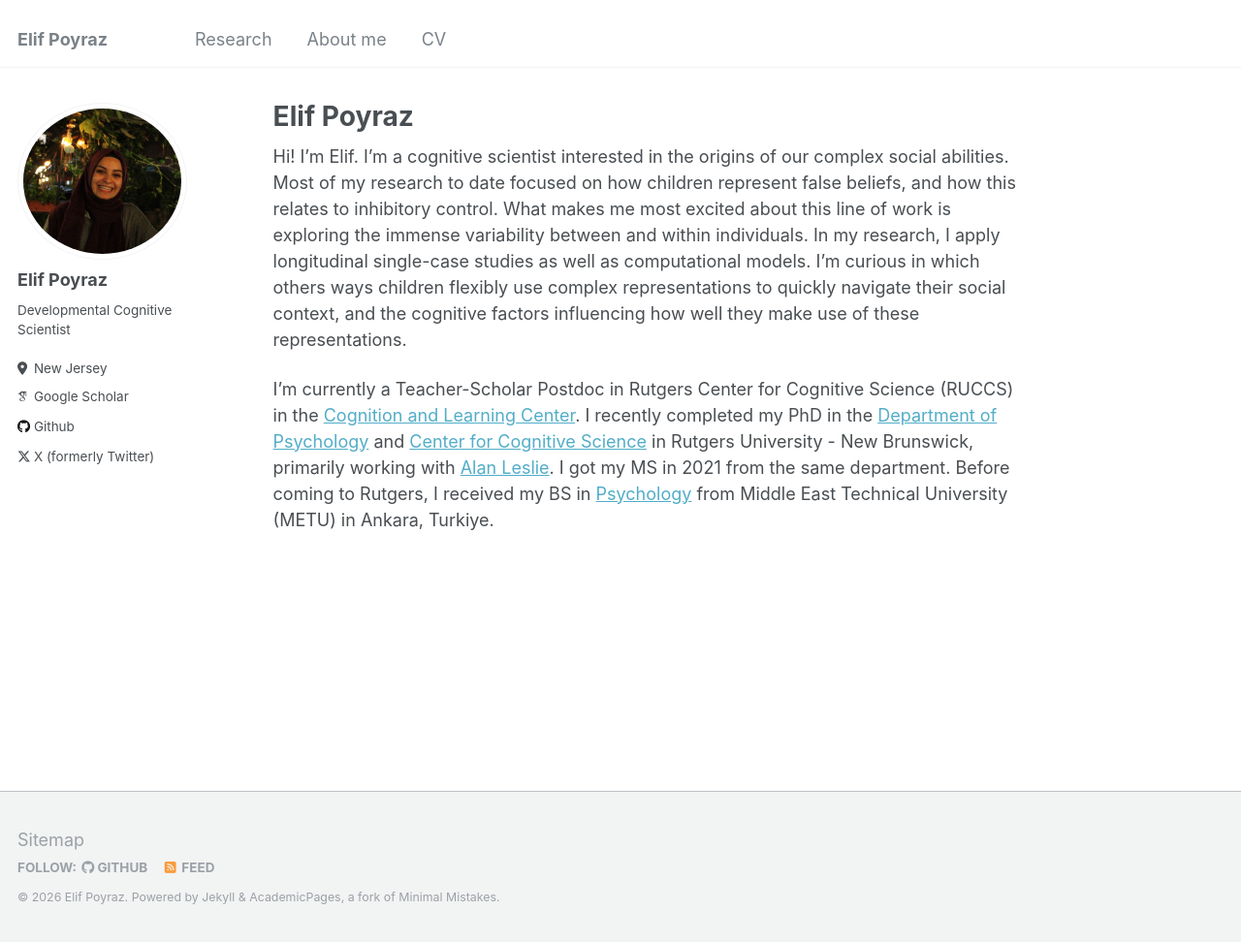
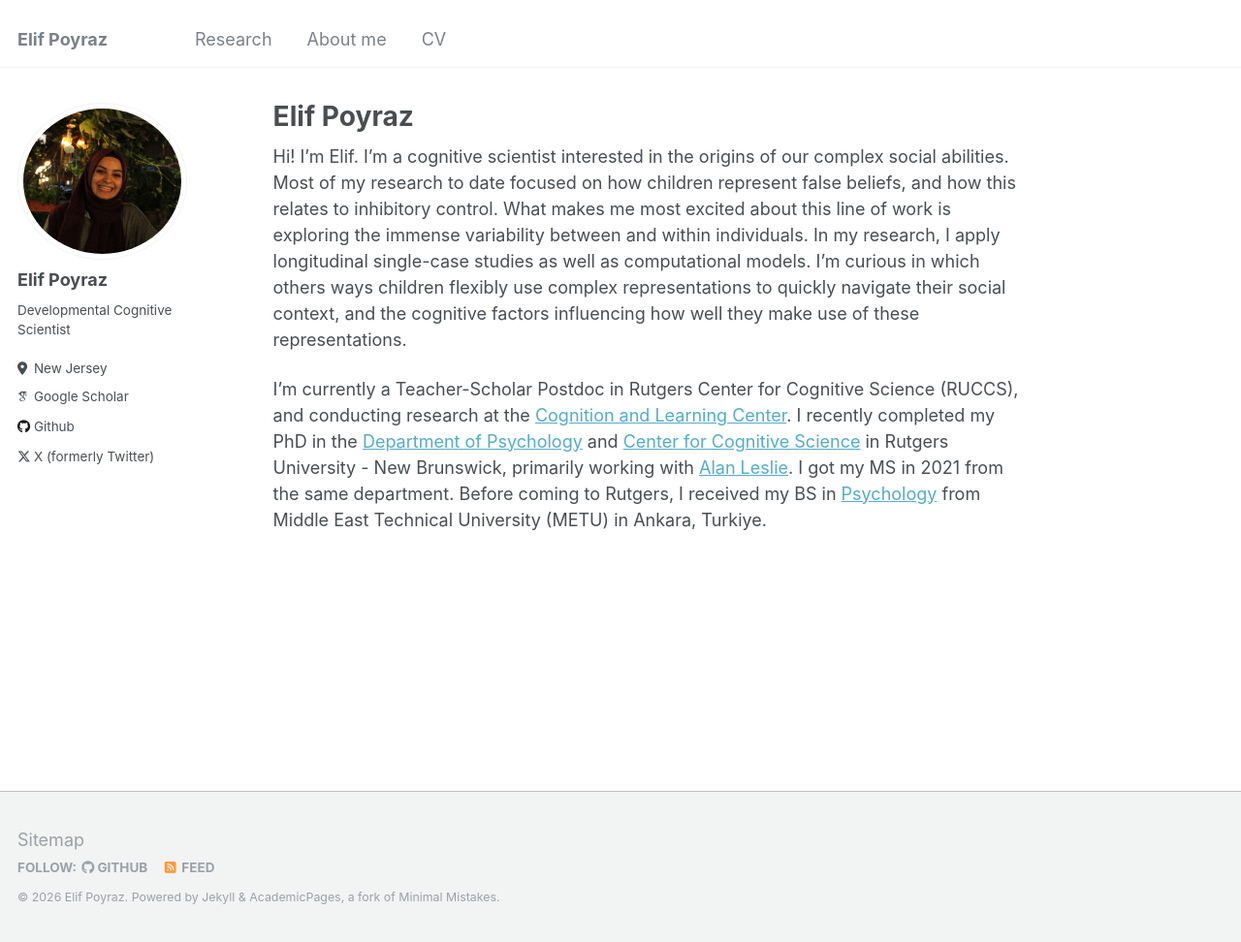
Before and after one commit to elfnrpyrz/elfnrpyrz.github.io, a Jekyll site: the page built from _pages/about.md, in a window 1280 px wide and 972 px high. Shown: the whole window at 97% size. Built offline with Jekyll 4.4.1, drawn with Linux system fonts in a browser that asks for light colours; some web fonts are replaced.

Commit message:
Update about.md

```diff
--- a/_pages/about.md
+++ b/_pages/about.md
@@ -10,4 +10,4 @@ redirect_from:
 
 Hi! I'm Elif. I'm a cognitive scientist interested in the origins of our complex social abilities. Most of my research to date focused on how children represent false beliefs, and how this relates to inhibitory control. What makes me most excited about this line of work is exploring the immense variability between and within individuals. In my research, I apply longitudinal single-case studies as well as computational models. I'm curious in which others ways children flexibly use complex representations to quickly navigate their social context, and the cognitive factors influencing how well they make use of these representations.
 
-I'm currently a Teacher-Scholar Postdoc in Rutgers Center for Cognitive Science (RUCCS) in the [Cognition and Learning Center](https://sites.sas.rutgers.edu/cognition/). I recently completed my PhD in the [Department of Psychology](https://psych.rutgers.edu/welcome) and [Center for Cognitive Science](https://ruccs.rutgers.edu/academics/undergraduate/about-cognitive-science) in Rutgers University - New Brunswick, primarily working with [Alan Leslie](https://psych.rutgers.edu/people/chair-v-cs/faculty-profile/124-alan-leslie). I got my MS in 2021 from the same department. Before coming to Rutgers, I received my BS in [Psychology](https://psy.metu.edu.tr) from Middle East Technical University (METU) in Ankara, Turkiye.
+I'm currently a Teacher-Scholar Postdoc in Rutgers Center for Cognitive Science (RUCCS), and conducting research at the [Cognition and Learning Center](https://sites.sas.rutgers.edu/cognition/). I recently completed my PhD in the [Department of Psychology](https://psych.rutgers.edu/welcome) and [Center for Cognitive Science](https://ruccs.rutgers.edu/academics/undergraduate/about-cognitive-science) in Rutgers University - New Brunswick, primarily working with [Alan Leslie](https://psych.rutgers.edu/people/chair-v-cs/faculty-profile/124-alan-leslie). I got my MS in 2021 from the same department. Before coming to Rutgers, I received my BS in [Psychology](https://psy.metu.edu.tr) from Middle East Technical University (METU) in Ankara, Turkiye.
```
